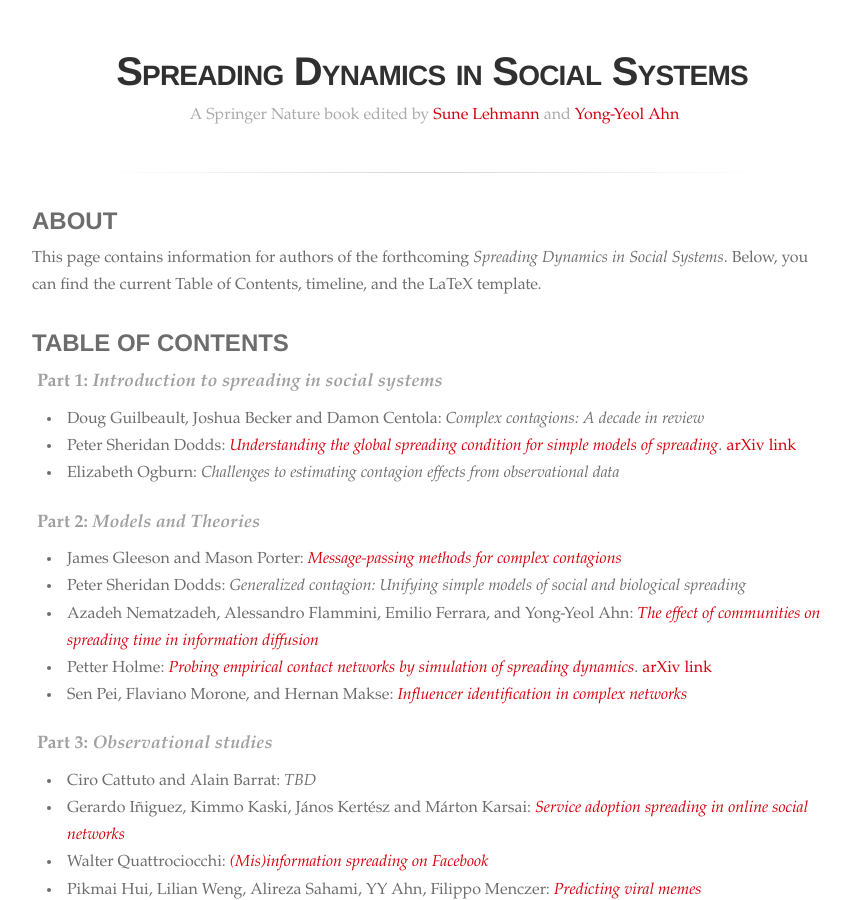
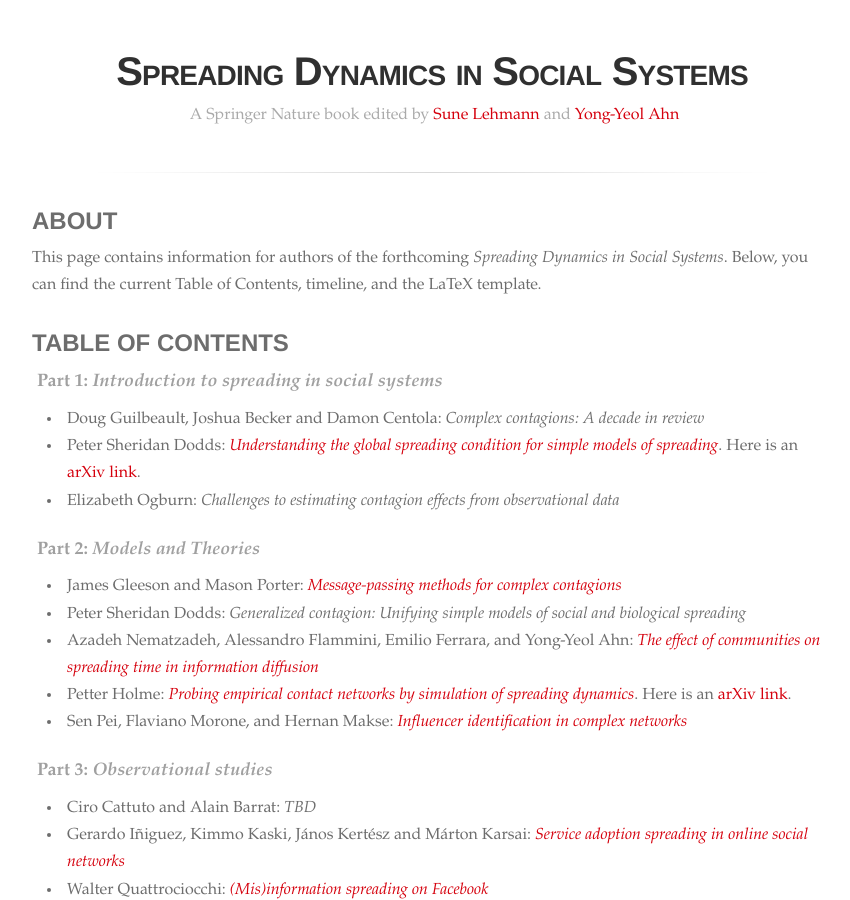
Before and after one commit to socialcontagionbook/socialcontagionbook.github.io, a Jekyll site: the page built from index.md, in a window 1280 px wide and 900 px high. Shown: the whole window, without its empty margins (208-1058 px from the left). Built offline with Jekyll 4.4.1, drawn with Linux system fonts in a browser that asks for light colours; some web fonts are replaced; our own code applies the rules of GitHub Pages for plain Markdown files.

Commit message:
Update index.md
small edit

```diff
--- a/index.md
+++ b/index.md
@@ -11,7 +11,7 @@
 ## **Part 1**: _Introduction to spreading in social systems_
 
 * Doug Guilbeault, Joshua Becker and Damon Centola: _Complex contagions: A decade in review_
-* Peter Sheridan Dodds: [_Understanding the global spreading condition for simple models of spreading_](#dodds1). [arXiv link](https://arxiv.org/abs/1705.02419)
+* Peter Sheridan Dodds: [_Understanding the global spreading condition for simple models of spreading_](#dodds1). Here is an [arXiv link](https://arxiv.org/abs/1705.02419).
 * Elizabeth Ogburn: _Challenges to estimating contagion effects from observational data_
 
 ## **Part 2**: _Models and Theories_
@@ -19,7 +19,7 @@
 * James Gleeson and Mason Porter: [_Message-passing methods for complex contagions_](#gleeson)
 * Peter Sheridan Dodds: _Generalized contagion: Unifying simple models of social and biological spreading_
 * Azadeh Nematzadeh, Alessandro Flammini, Emilio Ferrara, and Yong-Yeol Ahn: [_The effect of communities on spreading time in information diffusion_](#nematzadeh)
-* Petter Holme: [_Probing empirical contact networks by simulation of spreading dynamics_](#holme). [arXiv link](https://arxiv.org/abs/1706.09095)
+* Petter Holme: [_Probing empirical contact networks by simulation of spreading dynamics_](#holme). Here is an [arXiv link](https://arxiv.org/abs/1706.09095).
 * Sen Pei, Flaviano Morone, and Hernan Makse: [_Influencer identification in complex networks_](#pei)
 
 ## **Part 3**: _Observational studies_
```
